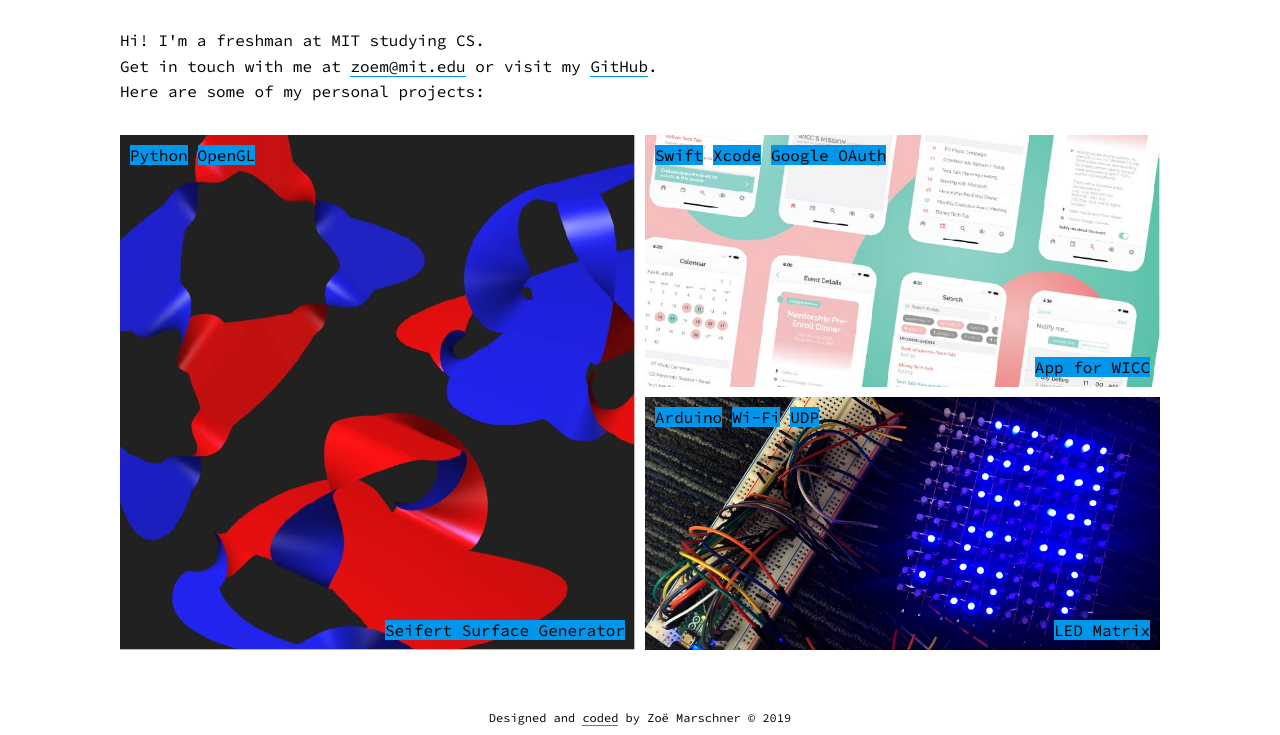
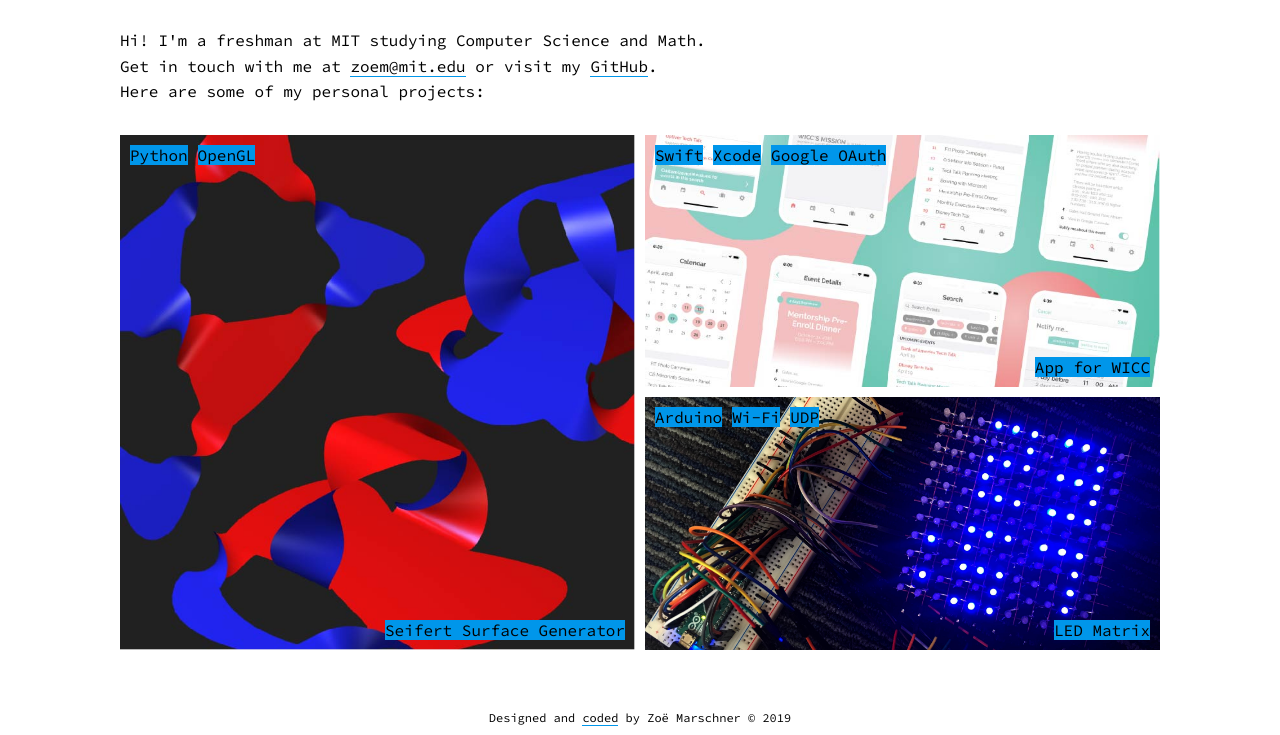
Before and after one commit to zoemarschner/zoemarschner.com, a website: page index.html in a window 1280 px wide. Shown: the part 170-905 px from the top of the page. Drawn offline with Linux system fonts and the light colour scheme.

Commit message:
update text

```diff
--- a/index.html
+++ b/index.html
@@ -18,7 +18,7 @@
  		 	<path id="cube_path" stroke-width="1" fill="none"/>
 		</svg> Zoë Marschner
 	</h1>
-	<p id="intro_text"> Hi! I'm a freshman at MIT studying CS.  <br>
+	<p id="intro_text"> Hi! I'm a freshman at MIT studying Computer Science and Math.  <br>
 		Get in touch with me at <a href="mailto:zoem@mit.edu" class="ext_link">zoem@mit.edu</a> or visit my <a href="https://github.com/zoemarschner/" class="ext_link">GitHub</a>. <br>
 		Here are some of my personal projects:
 	</p>
```
